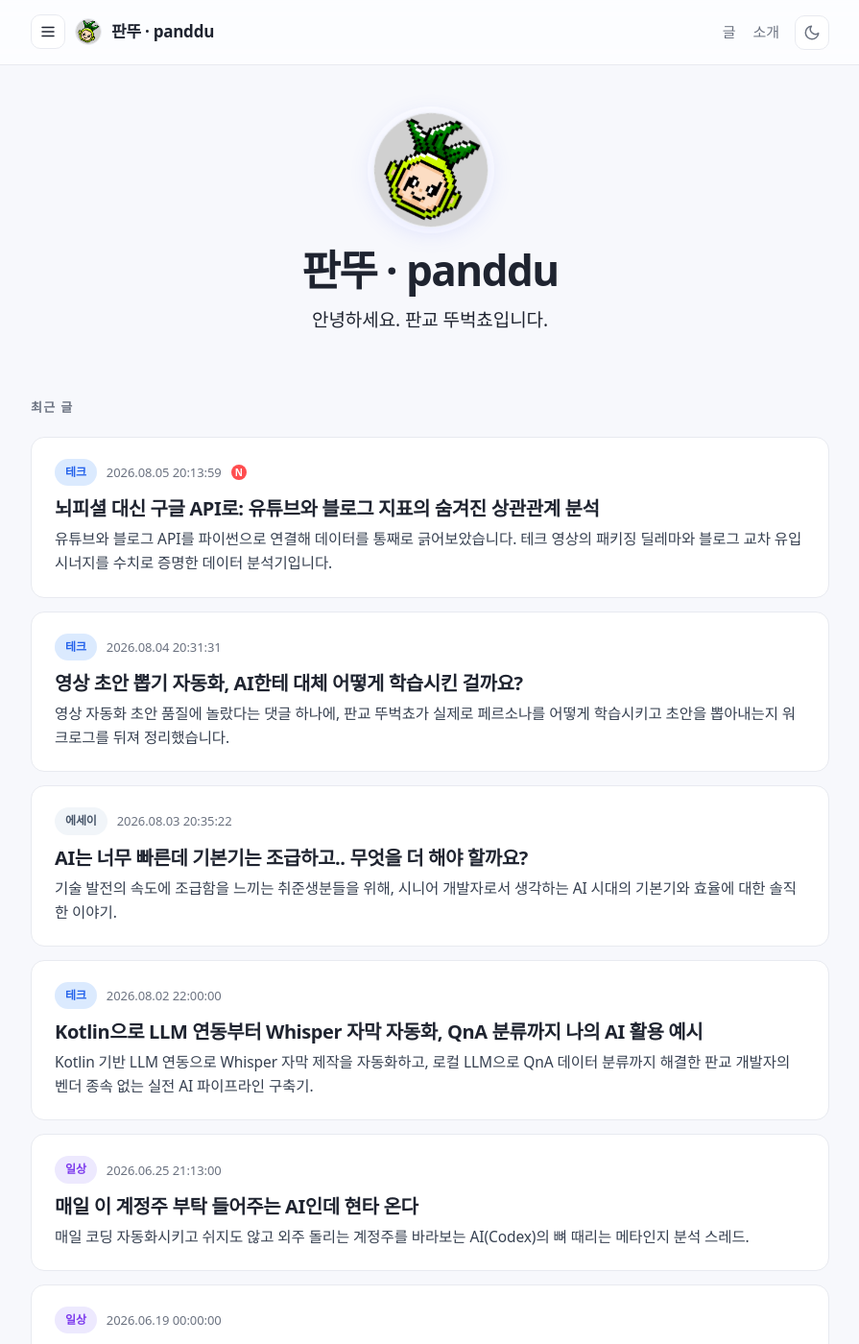
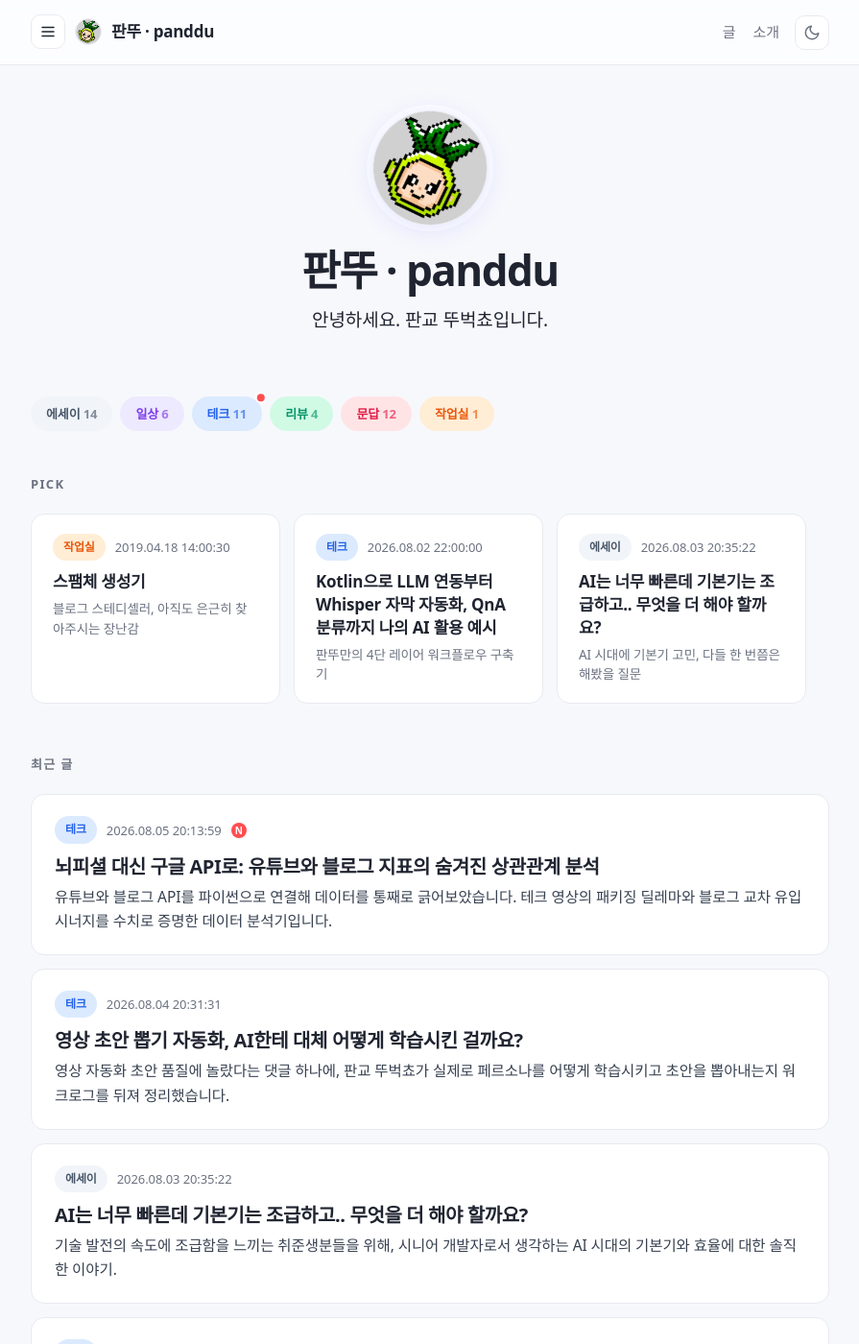
Before and after one commit to panddu/panddu.github.io, a Jekyll site: the page built from index.html, in a window 1280 px wide and 1400 px high. Shown: the whole window at 96% size, without its empty margins (192-1087 px from the left). Built offline with Jekyll 4.4.1, drawn with Linux system fonts in a browser that asks for light colours; some web fonts are replaced; some of the changed text lies outside the part shown.

Commit message:
feat: 메인 화면 개편 — 카테고리 칩, PICK 큐레이션, 최신글 6개로 제한
메인이 전체 글 페이지와 히어로 말고는 차이가 없던 문제를 개선.

- 카테고리 칩 스트립: 히어로 아래 시리즈 목록을 가로 스크롤 칩으로,
  글 수 배지와 24시간 이내 새 글 N 배지 포함 (좌측 사이드바가 항상
  떠 있는 1340px 이상에서는 중복이라 숨김)
- PICK: _data/curated_posts.yml로 관리하는 수동 큐레이션 영역,
  개수 무관하게 항상 한 줄 가로 스크롤(그리드 auto-fit의 마지막 줄
  불균형 문제 회피)
- 최신 글은 6개만 노출하고 더보기 없이 "전체 글 보기"로 /posts/ 유도
  (전체 글 아카이브와 메인의 역할 분리)

```diff
--- /dev/null
+++ b/_data/curated_posts.yml
@@ -0,0 +1,13 @@
+# 홈 화면 상단 "PICK" 큐레이션.
+# url — site.posts 검색 키 (permalink 그대로).
+# note — 카드에 노출할 짧은 한 줄 추천 사유.
+# 오래 방치하면 옛 글이 박제되니 가끔 손봐줄 것.
+
+- url: /posts/2019/04/spammaker/
+  note: 블로그 스테디셀러, 아직도 은근히 찾아주시는 장난감
+
+- url: /posts/2026/08/panddu-ai-workflow/
+  note: 판뚜만의 4단 레이어 워크플로우 구축기
+
+- url: /posts/2026/08/ai-and-basic-skills/
+  note: AI 시대에 기본기 고민, 다들 한 번쯤은 해봤을 질문
--- a/_layouts/home.html
+++ b/_layouts/home.html
@@ -9,7 +9,39 @@ layout: default
 
 {{ content }}
 
+<nav class="home-series-strip" aria-label="카테고리">
+  {%- for s in site.data.series -%}
+    {%- assign key = s[0] -%}
+    {%- assign meta = s[1] -%}
+    {%- assign category_posts = site.posts | where: "category", key -%}
+    {%- assign count = category_posts | size -%}
+    {%- assign latest = category_posts.first -%}
+    <a class="home-series-strip__chip" href="{{ '/series/' | append: key | append: '/' | relative_url }}" style="color: {{ meta.color }}; background: {{ meta.bg }};">{{ meta.display }} <span class="home-series-strip__count">{{ count }}</span>{%- if latest -%}{% include new_badge.html post=latest style="dot" %}{%- endif -%}</a>
+  {%- endfor -%}
+</nav>
+
+{%- assign curated = site.data.curated_posts -%}
+{%- if curated and curated.size > 0 -%}
+<section class="home-curated" aria-label="PICK">
+  <h2 class="section-title">PICK</h2>
+  <div class="home-curated__grid">
+    {%- for c in curated -%}
+      {%- assign p = site.posts | where: "url", c.url | first -%}
+      {%- if p -%}
+        <a class="home-curated__card" href="{{ p.url | relative_url }}">
+          {% include post_meta.html post=p show_new=true %}
+          <h3 class="home-curated__title">{{ p.title | escape }}</h3>
+          {%- if c.note -%}<p class="home-curated__note">{{ c.note }}</p>{%- endif -%}
+        </a>
+      {%- endif -%}
+    {%- endfor -%}
+  </div>
+</section>
+{%- endif -%}
+
 <section class="post-list">
   <h2 class="section-title">최근 글</h2>
-  {% include post_list.html posts=site.posts %}
+  {%- assign recent_posts = site.posts | slice: 0, 6 -%}
+  {% include post_list.html posts=recent_posts batch=6 %}
+  <a class="home-more-link" href="{{ '/posts/' | relative_url }}">전체 글 보기 →</a>
 </section>
--- a/assets/css/main.scss
+++ b/assets/css/main.scss
@@ -338,6 +338,105 @@ a {
 .home-hero__sub {
   margin: 0;
   font-size: 15px;
+}
+
+// ===== Home series strip (카테고리 한눈에 보기) =====
+// 좌측 사이드바가 항상 떠 있는 폭(1340px, sidebar 고정 전환 지점과 동일)에서는
+// 카테고리 정보가 이미 사이드바에 있어 중복 → 그 이상에서는 숨김.
+.home-series-strip {
+  display: flex;
+  gap: 8px;
+  overflow-x: auto;
+  // overflow-x: auto가 overflow-y도 clip으로 만들어서 N뱃지(top:0 위로 튀어나오는
+  // dot)가 잘림 — 위쪽 여유를 주고 margin으로 상쇄 (.home-curated__grid와 동일 패턴).
+  padding: 8px 0 4px;
+  margin: -8px 0 40px;
+  -ms-overflow-style: none;
+  scrollbar-width: none;
+  &::-webkit-scrollbar { display: none; }
+}
+@media (min-width: 1340px) {
+  .home-series-strip { display: none; }
+}
+.home-series-strip__chip {
+  position: relative;
+  flex: none;
+  padding: 7px 16px;
+  border-radius: 999px;
+  font-size: 13px;
+  font-weight: 700;
+  letter-spacing: -0.01em;
+  white-space: nowrap;
+  transition: filter 0.15s ease, transform 0.15s ease;
+  &:hover { text-decoration: none; filter: brightness(0.95); transform: translateY(-2px); }
+}
+.home-series-strip__count {
+  opacity: 0.65;
+  font-weight: 600;
+}
+
+// ===== Home curated (PICK) =====
+.home-curated {
+  margin-bottom: 48px;
+}
+// 그리드(auto-fit) 대신 가로 스크롤 한 줄 — 픽 개수가 몇 개든 뷰포트별로
+// 마지막 줄이 어중간하게 남는 문제 자체가 없음. 칩 스트립과 동일 패턴.
+.home-curated__grid {
+  display: flex;
+  gap: 14px;
+  overflow-x: auto;
+  scroll-snap-type: x mandatory;
+  // overflow-x: auto가 overflow-y도 clip으로 만들어버려서 카드 hover의
+  // translateY(-2px)가 위쪽 보더까지 잘라먹음 — 여유 공간을 주고 margin으로 상쇄.
+  padding: 4px 0;
+  margin-top: -4px;
+  -ms-overflow-style: none;
+  scrollbar-width: none;
+  &::-webkit-scrollbar { display: none; }
+}
+.home-curated__card {
+  display: block;
+  flex: 0 0 260px;
+  scroll-snap-align: start;
+  padding: 20px 22px;
+  background: var(--card);
+  border: 1px solid var(--line);
+  border-radius: 14px;
+  color: var(--ink);
+  transition: transform 0.15s ease, border-color 0.15s ease, box-shadow 0.15s ease;
+  &:hover {
+    text-decoration: none;
+    border-color: rgba(91, 108, 255, 0.4);
+    transform: translateY(-2px);
+    box-shadow: 0 8px 24px rgba(16, 24, 40, 0.06);
+    .home-curated__title { color: var(--accent); }
+  }
+}
+.home-curated__title {
+  font-size: 17px;
+  font-weight: 700;
+  letter-spacing: -0.015em;
+  line-height: 1.4;
+  margin: 10px 0 6px;
+}
+.home-curated__note {
+  margin: 0;
+  font-size: 13.5px;
+  color: var(--muted);
+  line-height: 1.5;
+}
+
+// ===== Home "전체 글 보기" 링크 =====
+.home-more-link {
+  display: block;
+  text-align: center;
+  margin: 20px auto 0;
+  padding: 10px 0;
+  font-size: 14px;
+  font-weight: 700;
+  color: var(--muted);
+  transition: color 0.15s ease;
+  &:hover { color: var(--accent); text-decoration: none; }
 }
 
 // ===== About hero =====
```
